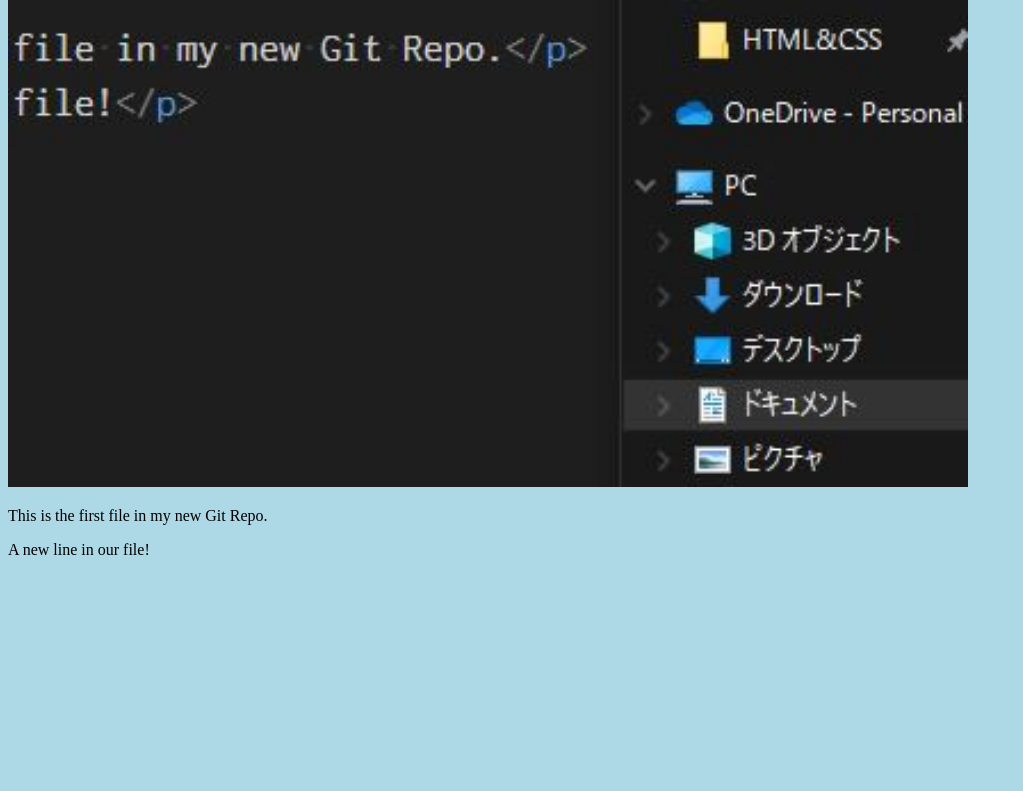
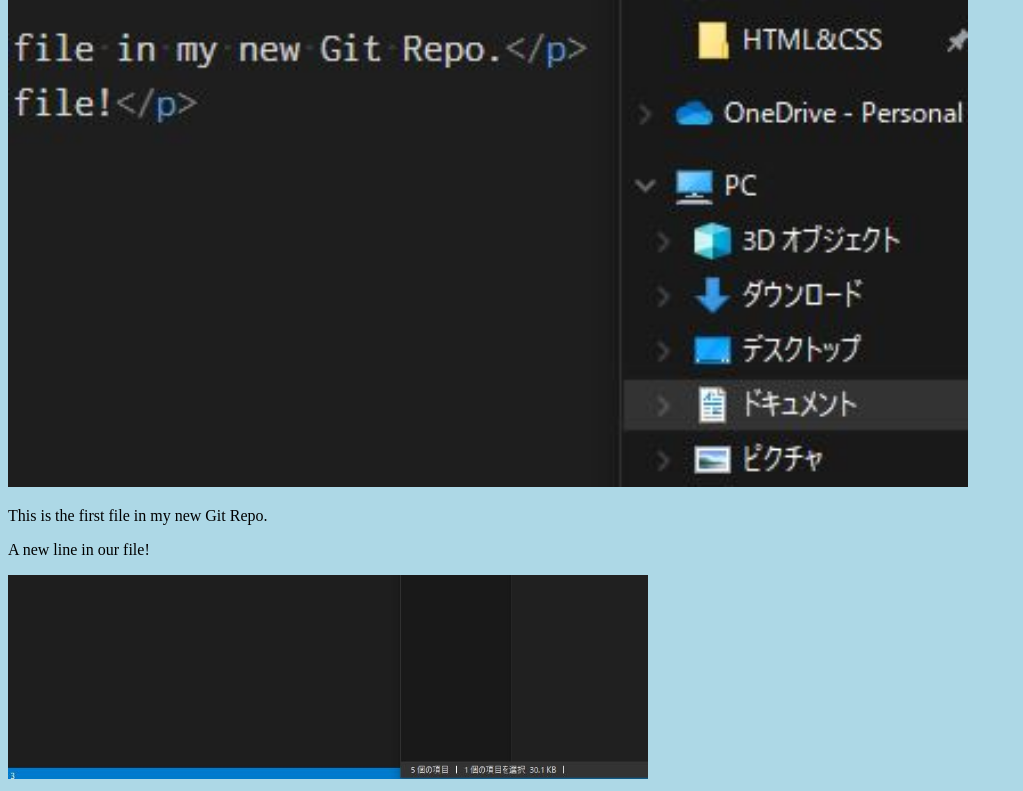
Before and after one commit to lin-24-ia/w3demo, a plain HTML site: page index.html in a window 1280 px wide. Shown: the part 630-1421 px from the top of the page, without its empty margins (0-1023 px from the left). Before the commit the page ends 1205 px from the top, so only its background shows below. Drawn offline with Linux system fonts and the light colour scheme.

Commit message:
Added another image.

```diff
--- a/index.html
+++ b/index.html
@@ -12,5 +12,8 @@
     </div>
     <p>This is the first file in my new Git Repo.</p>
     <p>A new line in our file!</p>
+    <div>
+        <img src="demo2.jpg" alt="Hello Git" style="width:100%; max-width:640px">
+    </div>
 </body>
 </html>
```
Also changed, not shown: demo2.jpg (added).
